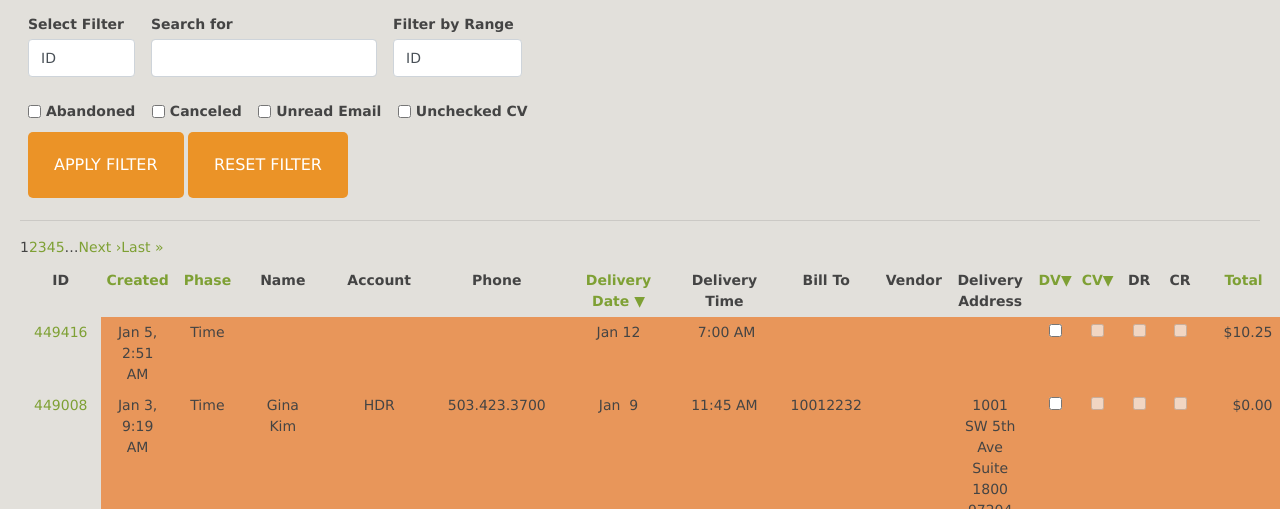
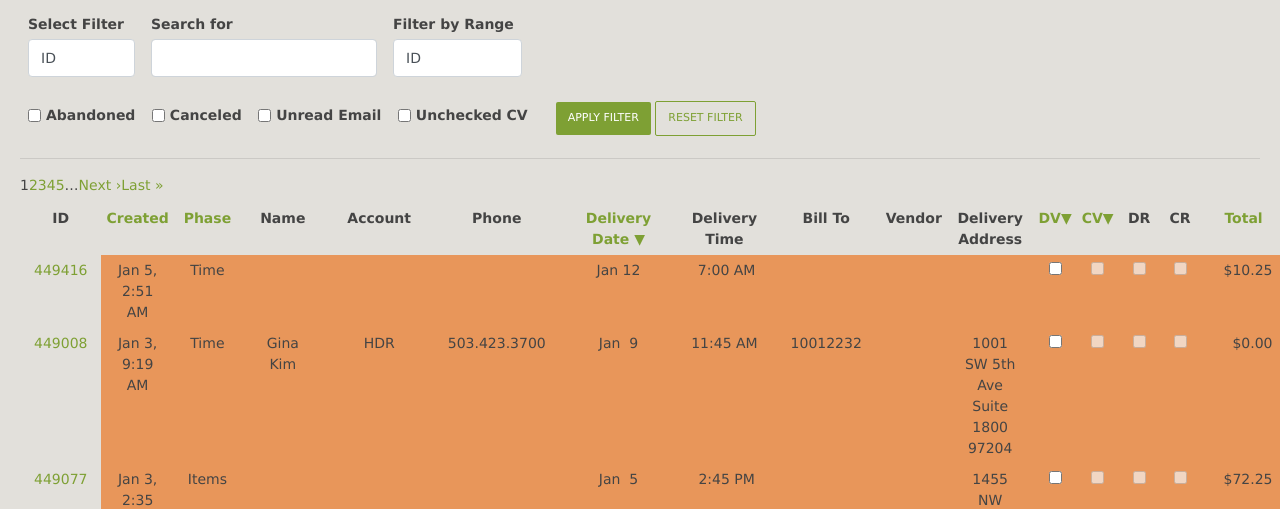
Before and after one commit to ArthurBaduyen/portlandPedalPower, a website: page application/index_Order.htm in a window 1280 px wide. Shown: the part 291-800 px from the top of the page. Drawn offline with nearby package versions, Linux system fonts and the light colour scheme; files whose address does not match are found by name.

Commit message:
order filter and sorting section

```diff
--- a/application/index_Order.htm
+++ b/application/index_Order.htm
@@ -133,9 +133,9 @@
     </div>
   </div>
   <div class="row">
-    <div class="col-md-6">
+    <div class="col-md-12">
       <form class="form-row">
-        <div class="form-group mx-sm-2 mb-2">
+        <div class="form-group mx-sm-2 mb-2 pt-1">
           <div class="form-check form-check-inline">
             <input class="form-check-input" type="checkbox" id="inlineCheckbox1" value="option1">
             <label class="form-check-label mt-0" for="inlineCheckbox1">Abandoned</label>
@@ -154,8 +154,8 @@
           </div>
         </div>
         <div class="form-group mx-sm-2 mb-2">
-          <button class="btn">Apply Filter</button>
-          <button class="btn">Reset Filter</button>
+          <button class="btn small primary">Apply Filter</button>
+          <button class="btn small primary hollow">Reset Filter</button>
         </div>
       </form>
     </div>
--- a/application/scss/components/_button.scss
+++ b/application/scss/components/_button.scss
@@ -0,0 +1,25 @@
+.chromedia {
+	.btn {
+		padding: .5rem .75rem;
+		background-color: transparent;
+		border: 0px;
+		color: red;
+		border-radius: 2px;
+		&:hover {
+			background-color: #e1e1e1;
+		}
+
+		&.primary {
+			background-color: #7ea034;
+			color: #fff;
+		}
+
+		&.hollow {
+			background-color: transparent;
+			border: 1px solid #7ea034;
+			color: #7ea034
+		}
+	}
+
+
+}
```
Also changed, not shown: application/css/styles.css, 1 other file.
